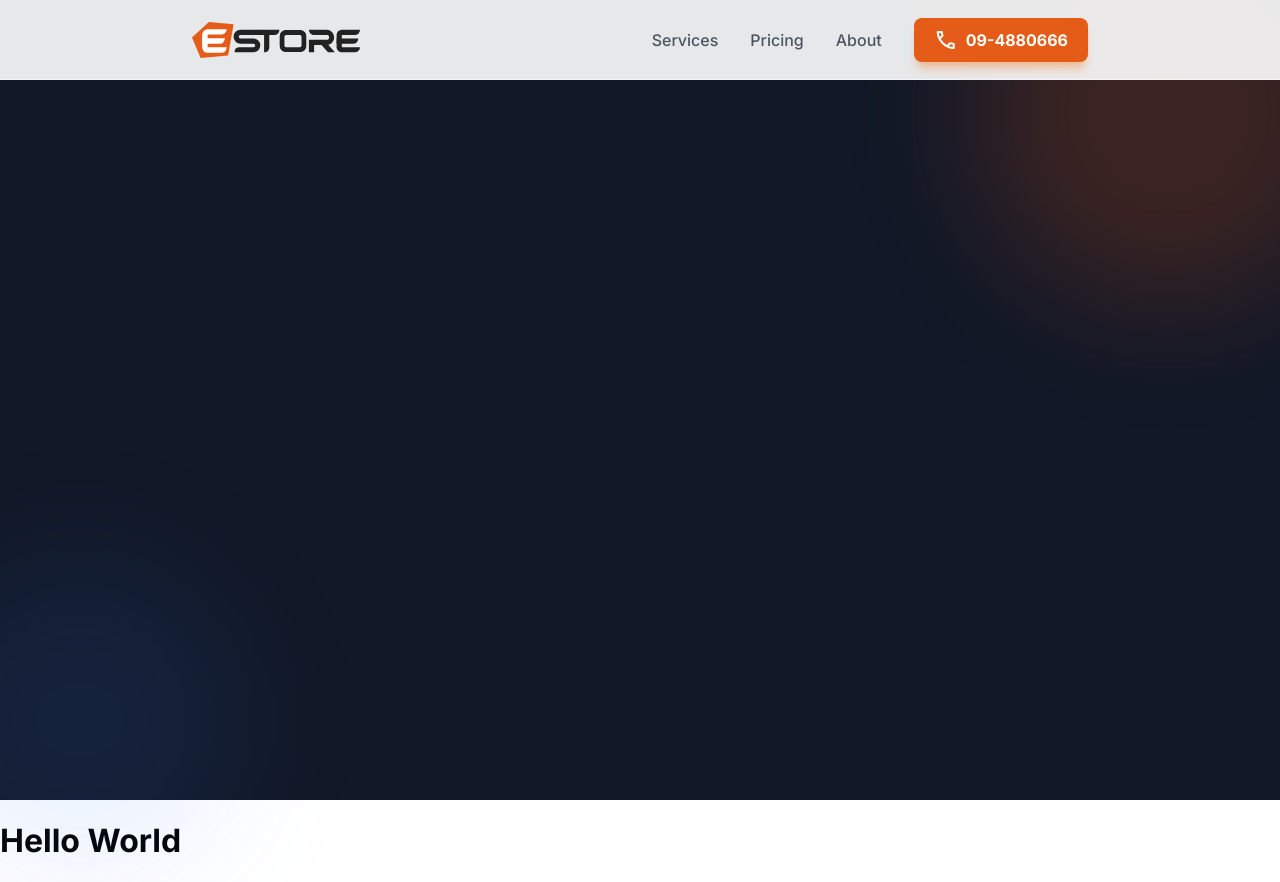
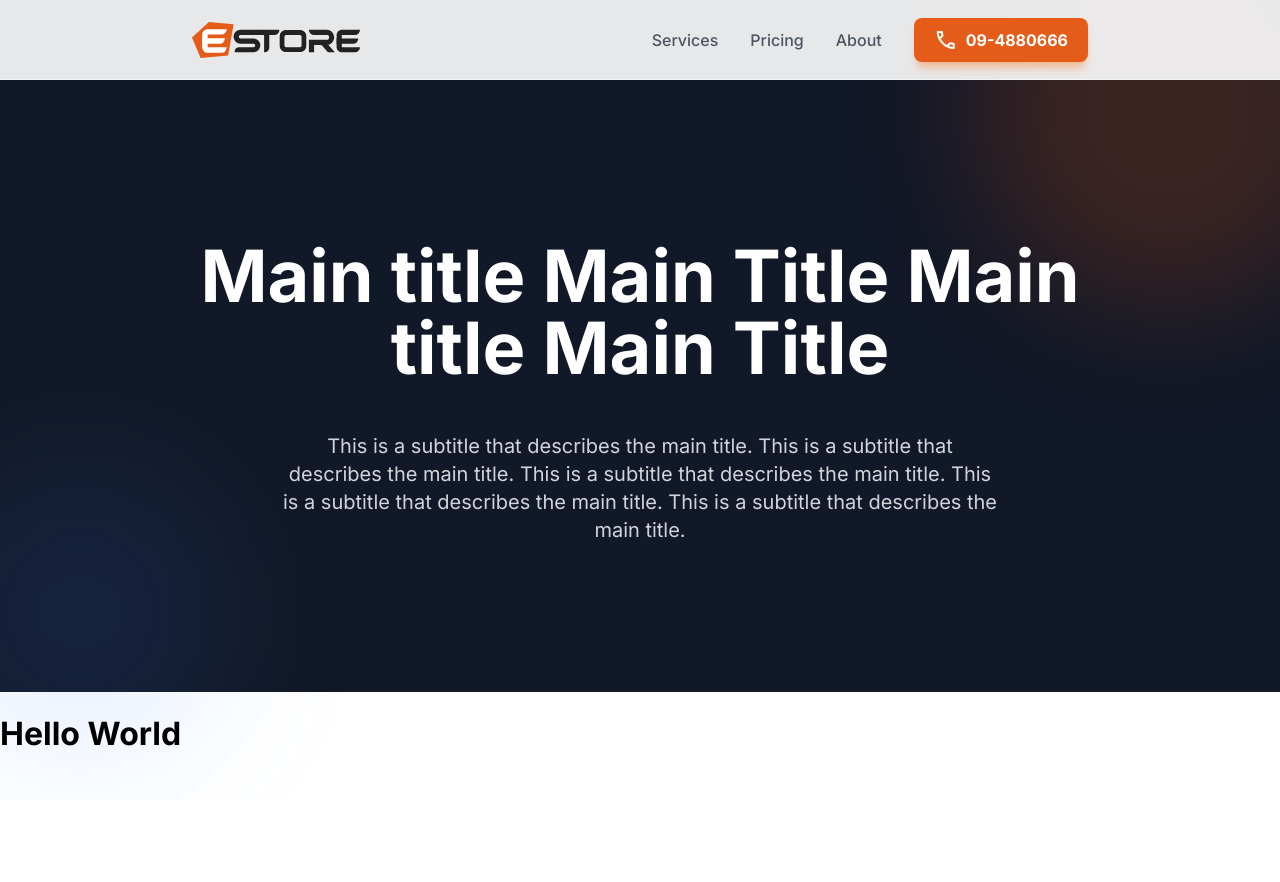
Before and after one commit to togwat/vrepair-website, a React (Vite) app: page / in a window 1280 px wide. Shown: the top 882 px of the page. After the commit the page ends 800 px from the top, so only its background shows below. Built offline with nearby package versions, Linux system fonts and the light colour scheme.

Commit message:
Header section texts

```diff
--- a/src/components/css/NavbarLink.css
+++ b/src/components/css/NavbarLink.css
@@ -1,6 +1,6 @@
 .navbar-link {
     text-decoration: none;
-    color: var(--colour-grey-text);
+    color: var(--colour-grey-text-dark);
     font-weight: 500;   /* medium */
 }
 
--- a/src/index.css
+++ b/src/index.css
@@ -5,7 +5,8 @@
   /* colours */
   --colour-accent: #E55B18;
   --colour-accent-hover: #B74913;
-  --colour-grey-text: #4B5563;
+  --colour-grey-text-dark: #4B5563;
+  --colour-grey-text-light: #D1D5DB;
 }
 
 body {
--- a/src/pages/home/components/Hero.tsx
+++ b/src/pages/home/components/Hero.tsx
@@ -5,6 +5,10 @@ export default function Hero() {
     return (
         <header className="hero">
             <HeroBackground />
+            <div className="hero-content">
+                <h1 className="hero-title">Main title Main Title Main title Main Title</h1>
+                <p className="hero-subtitle">This is a subtitle that describes the main title. This is a subtitle that describes the main title. This is a subtitle that describes the main title. This is a subtitle that describes the main title. This is a subtitle that describes the main title.</p>
+            </div>
         </header>
     )
 }
--- a/src/pages/home/components/css/Hero.css
+++ b/src/pages/home/components/css/Hero.css
@@ -0,0 +1,38 @@
+.hero {
+    position: relative;
+}
+
+.hero-content {
+    padding-top: 12rem;
+    padding-bottom: 8rem;
+
+    padding-left: 12rem;
+    padding-right: 12rem;
+    margin-left: auto;
+    margin-right: auto;
+
+    text-align: center;
+}
+
+.hero-title {
+    color: #FFF;
+    font-weight: 800;   /* extra-bold */
+    font-size: 4.5rem;
+    line-height: 1;
+
+    max-width: 60rem;
+
+    margin-left: auto;
+    margin-right: auto;
+}
+
+.hero-subtitle {
+    color: var(--colour-grey-text-light);
+    font-size: 1.25rem;
+    line-height: 1.75rem;
+
+    max-width: 45rem;
+
+    margin-left: auto;
+    margin-right: auto;
+}
--- a/src/pages/home/components/css/HeroBackground.css
+++ b/src/pages/home/components/css/HeroBackground.css
@@ -1,7 +1,9 @@
 .hero-background {
+    z-index: -1;
     background-color: #111827;
+    position: absolute;
 
-    height: 100vh;
+    height: 100%;
     width: 100%;
 }
 
```
